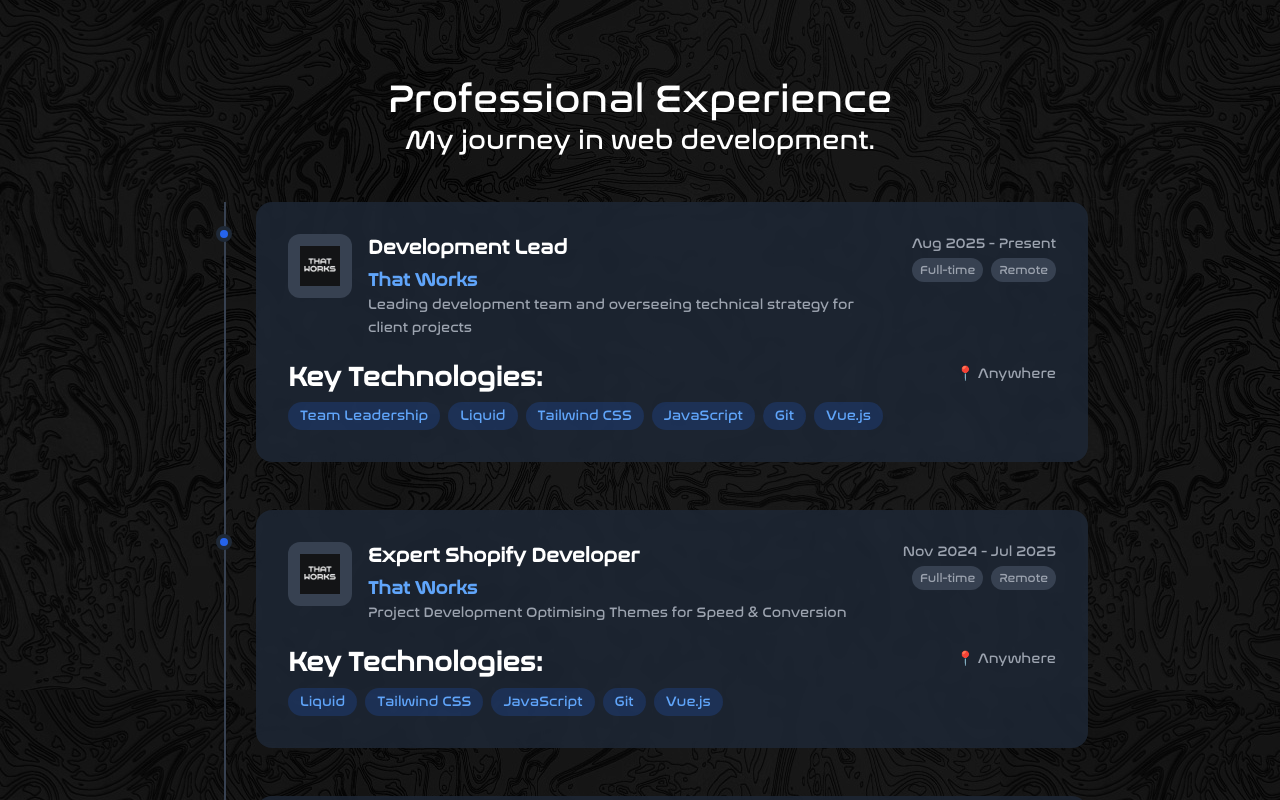
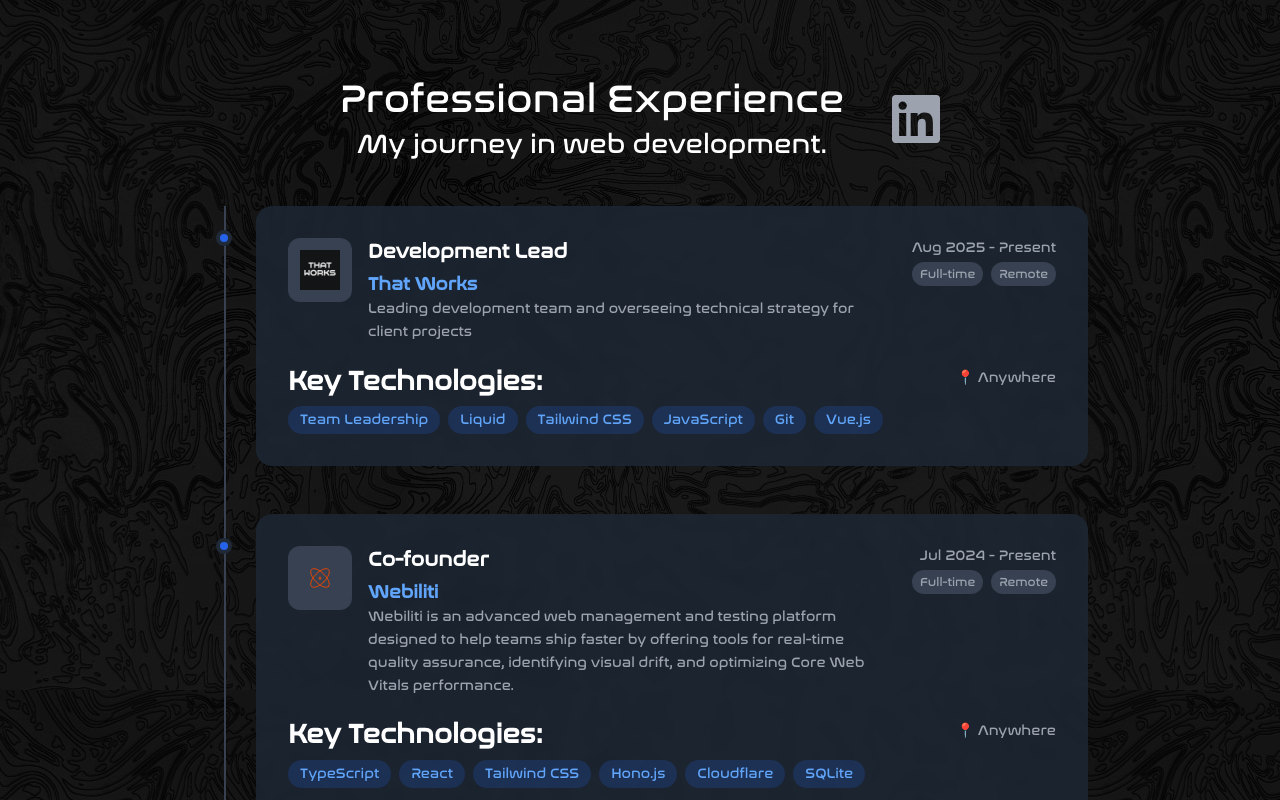
Before and after one commit to RyanBriggsDev/portfolio-2024, a Next.js app: page / in a window 1280 px wide. Shown: the part 1560-2360 px from the top of the page. Built offline with nearby package versions, Linux system fonts and the light colour scheme.

Commit message:
feat: add Webiliti experience and enhance Experience component with LinkedIn link

```diff
--- a/src/app/components/Experience.tsx
+++ b/src/app/components/Experience.tsx
@@ -1,6 +1,7 @@
 import ContentSection from "./layout/ContentSection";
 import RCALogo from "../assets/images/icons/rca_logo.svg";
 import ThatWorksLogo from "../assets/images/icons/thatworks.jpeg";
+import WebilitiLogo from "../assets/images/webiliti-logo.svg";
 
 type ExperienceCategory = {
   title: string;
@@ -13,6 +14,7 @@
   workArrangement: string;
   skills: string[];
   logo: string;
+  url?: string;
 };
 
 const experience: ExperienceCategory[] = [
@@ -26,7 +28,21 @@
     location: "Anywhere",
     workArrangement: "Remote",
     skills: ["Team Leadership", "Liquid", "Tailwind CSS", "JavaScript", "Git", "Vue.js"],
-    logo: ThatWorksLogo.src,
+    logo: typeof ThatWorksLogo === 'string' ? ThatWorksLogo : ThatWorksLogo.src,
+    url: "https://thatworks.agency/",
+  },
+  {
+    title: "Co-founder",
+    company: "Webiliti",
+    description: "Webiliti is an advanced web management and testing platform designed to help teams ship faster by offering tools for real-time quality assurance, identifying visual drift, and optimizing Core Web Vitals performance.",
+    employmentType: "Full-time",
+    startDate: "Jul 2024",
+    endDate: "Present",
+    location: "Anywhere",
+    workArrangement: "Remote",
+    skills: ["TypeScript", "React", "Tailwind CSS", "Hono.js", "Cloudflare", "SQLite"],
+    logo: typeof WebilitiLogo === 'string' ? WebilitiLogo : WebilitiLogo.src,
+    url: "https://www.webiliti.com/",
   },
   {
     title: "Expert Shopify Developer",
@@ -38,7 +54,8 @@
     location: "Anywhere",
     workArrangement: "Remote",
     skills: ["Liquid", "Tailwind CSS", "JavaScript", "Git", "Vue.js"],
-    logo: ThatWorksLogo.src,
+    logo: typeof ThatWorksLogo === 'string' ? ThatWorksLogo : ThatWorksLogo.src,
+    url: "https://thatworks.agency/",
   },
   {
     title: "Junior Front-End Developer",
@@ -50,16 +67,35 @@
     location: "Manchester, UK",
     workArrangement: "Hybrid",
     skills: ["Liquid", "Tailwind CSS", "JavaScript", "Git", "React"],
-    logo: RCALogo.src,
+    logo: typeof RCALogo === 'string' ? RCALogo : RCALogo.src,
   },
 ];
 
 function Experience() {
+  const linkedinUrl = "https://www.linkedin.com/in/ryanbriggsdev";
+
   return (
     <ContentSection id="experience">
-      <div className="text-center mb-12">
-        <h2 className="mb-2 text-white">Professional Experience</h2>
-        <h4 className="mb-8 text-white">My journey in web development.</h4>
+      <div className="text-center mb-12 max-w-4xl mx-auto">
+        <div className="flex items-center justify-center gap-12 mb-8">
+          <div className="flex flex-col items-center justify-center gap-3">
+            <h2 className="text-white">Professional Experience</h2>
+            <h4 className="text-white">My journey in web development.</h4>
+          </div>
+          {linkedinUrl && (
+            <a
+              href={linkedinUrl}
+              target="_blank"
+              rel="noopener noreferrer"
+              className="text-gray-400 hover:text-blue-400 transition-colors duration-300 flex-shrink-0"
+              aria-label="LinkedIn Profile"
+            >
+              <svg className="size-12" fill="currentColor" viewBox="0 0 24 24">
+                <path d="M20.447 20.452h-3.554v-5.569c0-1.328-.027-3.037-1.852-3.037-1.853 0-2.136 1.445-2.136 2.939v5.667H9.351V9h3.414v1.561h.046c.477-.9 1.637-1.85 3.37-1.85 3.601 0 4.267 2.37 4.267 5.455v6.286zM5.337 7.433c-1.144 0-2.063-.926-2.063-2.065 0-1.138.92-2.063 2.063-2.063 1.14 0 2.064.925 2.064 2.063 0 1.139-.925 2.065-2.064 2.065zm1.782 13.019H3.555V9h3.564v11.452zM22.225 0H1.771C.792 0 0 .774 0 1.729v20.542C0 23.227.792 24 1.771 24h20.451C23.2 24 24 23.227 24 22.271V1.729C24 .774 23.2 0 22.222 0h.003z"/>
+              </svg>
+            </a>
+          )}
+        </div>
       </div>
 
       <div className="max-w-4xl mx-auto">
@@ -73,7 +109,22 @@
               <div className="absolute left-6 top-6 w-4 h-4 bg-blue-600 rounded-full border-4 border-gray-800 z-10"></div>
 
               {/* Experience card */}
-              <div className="ml-16 bg-gray-800/80 backdrop-blur-sm rounded-2xl p-8 hover:bg-gray-800/90 transition-all duration-300 hover:transform hover:scale-105 hover:shadow-2xl">
+              <div
+                className={`ml-16 bg-gray-800/80 backdrop-blur-sm rounded-2xl p-8 hover:bg-gray-800/90 transition-all duration-300 hover:transform hover:scale-105 hover:shadow-2xl ${exp.url ? 'cursor-pointer' : ''}`}
+                onClick={() => {
+                  if (exp.url) {
+                    window.open(exp.url, '_blank', 'noopener,noreferrer');
+                  }
+                }}
+                role={exp.url ? 'button' : undefined}
+                tabIndex={exp.url ? 0 : undefined}
+                onKeyDown={(e) => {
+                  if (exp.url && (e.key === 'Enter' || e.key === ' ')) {
+                    e.preventDefault();
+                    window.open(exp.url, '_blank', 'noopener,noreferrer');
+                  }
+                }}
+              >
                 <div className="flex flex-col lg:flex-row lg:items-start lg:justify-between mb-6">
                   <div className="flex items-start space-x-4 mb-4 lg:mb-0 flex-1">
                     <div className="w-16 h-16 bg-gray-700 rounded-xl flex items-center justify-center flex-shrink-0">
```
Also changed, not shown: src/app/assets/images/webiliti-logo.svg (added).
